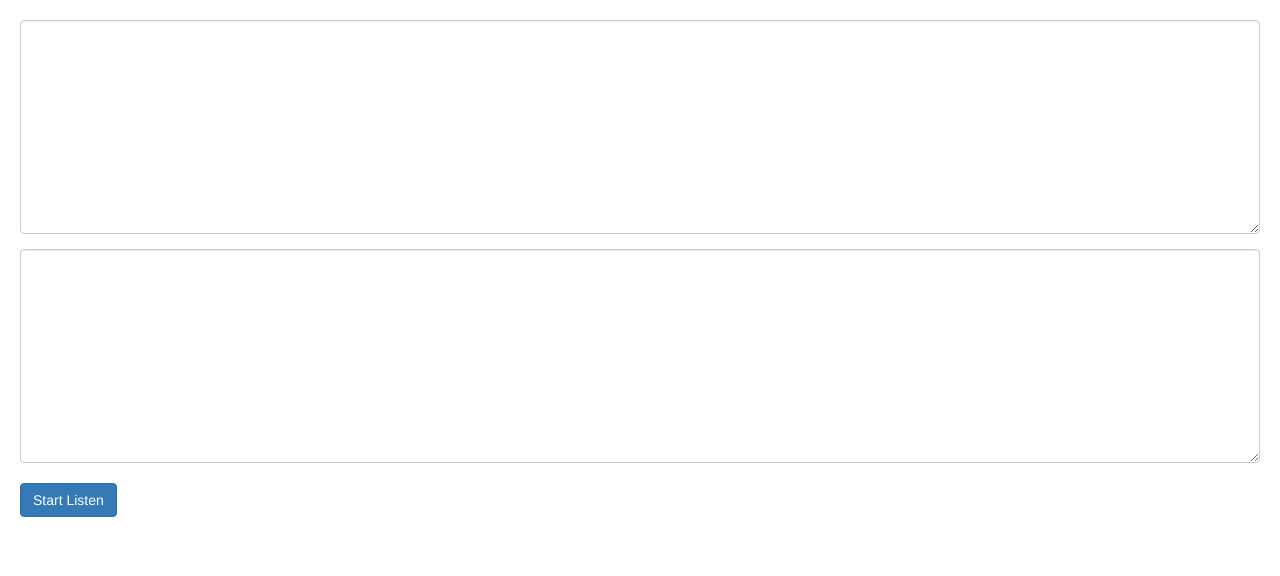
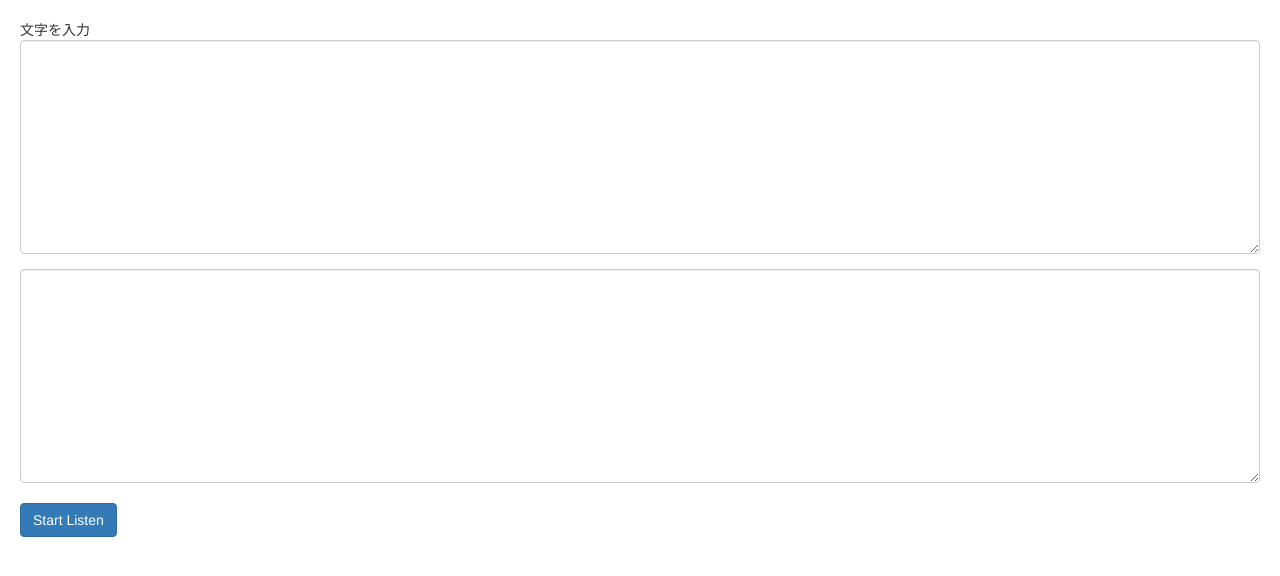
Before and after one commit to benchan/benchan.github.io, a plain HTML site: page webapi/index.html in a window 1280 px wide. Drawn offline with nearby package versions, Linux system fonts and the light colour scheme.

Commit message:
Update index.html

```diff
--- a/webapi/index.html
+++ b/webapi/index.html
@@ -15,6 +15,7 @@
     <div class="col-md-12">
         <form>
             <div class="form-group">
+                文字を入力<br>
                 <textarea id="text" name="text" cols="30" rows="10" class="form-control" ></textarea>
             </div>
 
```
